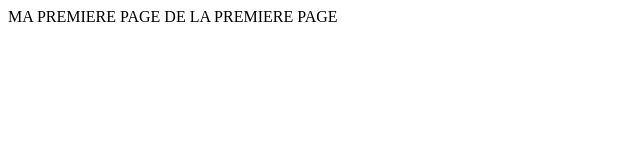
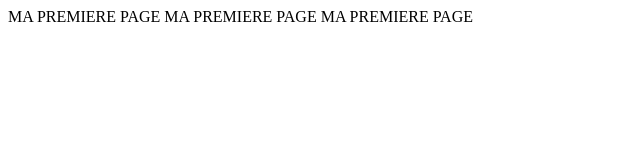
Before and after one commit to guillaume-bgr/projet_git, a plain HTML site: page index.html in a window 1280 px wide. Shown: the whole page, without its empty margins (0-640 px from the left). Drawn offline with Linux system fonts and the light colour scheme.

```diff
--- a/index.html
+++ b/index.html
@@ -6,6 +6,9 @@
     <title>Document</title>
 </head>
 <body>
-    MA PREMIERE PAGE DE LA PREMIERE PAGE
+   MA PREMIERE PAGE
+   MA PREMIERE PAGE
+   MA PREMIERE PAGE
+
 </body>
 </html>
```
